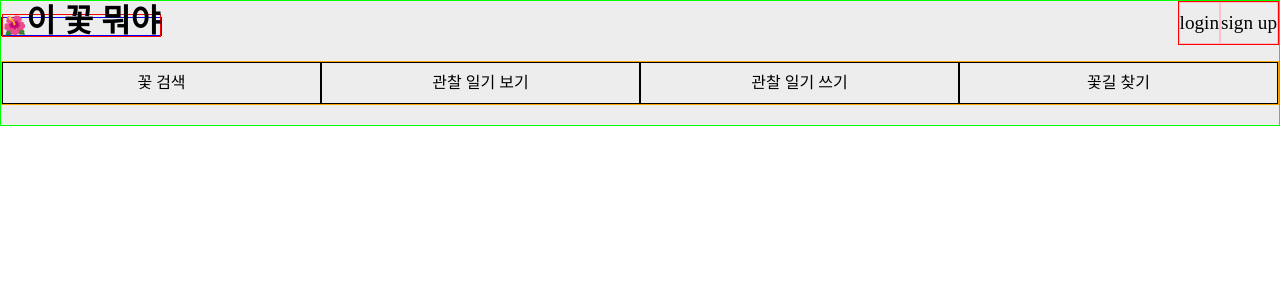
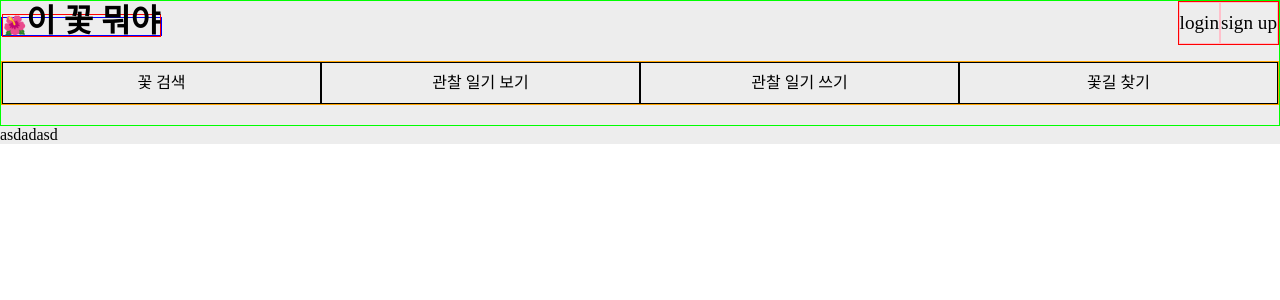
Before and after one commit to rimuse0207/flfront, a React (Create React App) app: page /flowerload in a window 1280 px wide. Shown: the top 300 px of the page. Built offline with nearby package versions, Linux system fonts and the light colour scheme.

Commit message:
AddFlowerLoad

```diff
--- a/src/App.js
+++ b/src/App.js
@@ -4,6 +4,7 @@ import Test from "./containers/FlowerDatasContainer";
 import Menu from "./components/Menu";
 import Navi from "./components/Navi";
 import FirstPage from "./components/FirstPage";
+import Flowerload from "./components/FlowerLoad";
 import "./Css/index.css";
 function App() {
   return (
@@ -16,6 +17,7 @@ function App() {
               <Route exact path="/" component={FirstPage}></Route>
               <Route path="/search" component={Test}></Route>
               <Route path="/read" component={Menu}></Route>
+              <Route Path="/load" component={Flowerload}></Route>
             </Switch>
           </div>
         </Router>
--- /dev/null
+++ b/src/components/FlowerLoad.js
@@ -0,0 +1,7 @@
+import React, { useState } from "react";
+
+function FlowerLoad() {
+  return <div>asdadasd</div>;
+}
+
+export default FlowerLoad;
```
